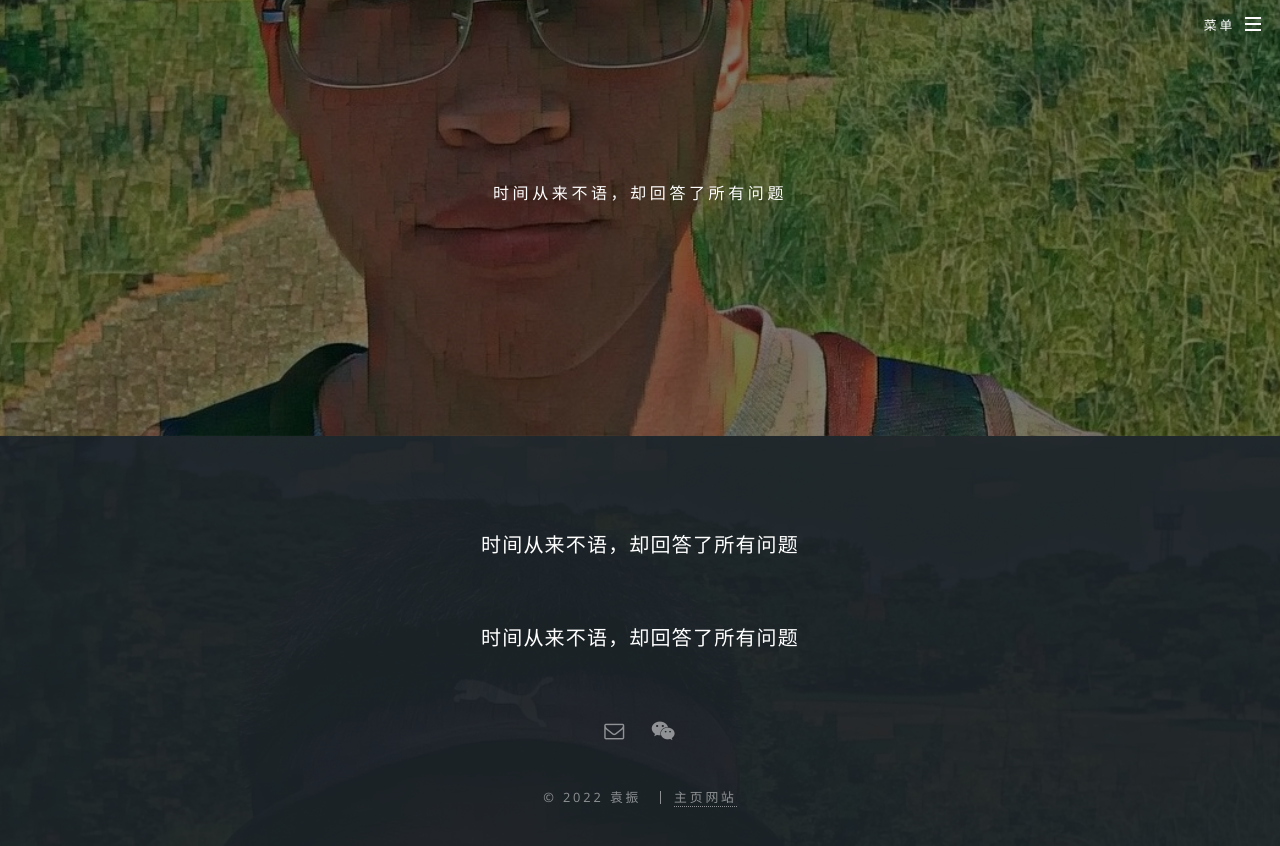
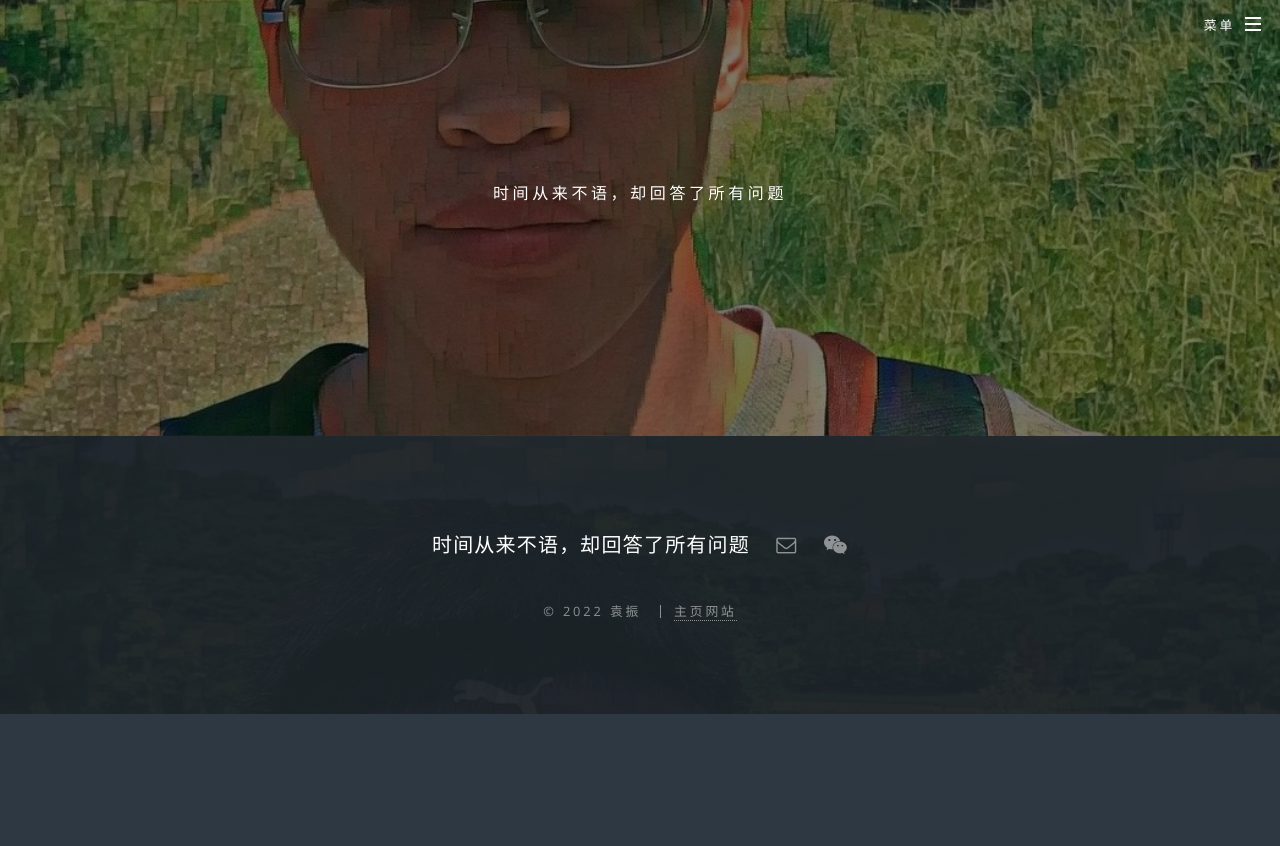
Before and after one commit to yz14/yz14.github.io4, a Jekyll site: the page built from index.html, in a window 1280 px wide and 900 px high, scrolled down 464 px. Shown: the top 846 px of the window. Built offline with Jekyll 4.4.1, drawn with Linux system fonts in a browser that asks for light colours; after the commit the page ends 1178 px from its top, so only the background shows below that.

Commit message:
Update footer.html

```diff
--- a/_includes/footer.html
+++ b/_includes/footer.html
@@ -1,8 +1,7 @@
 <!-- Footer -->
 <footer id="footer">
   <ul class="icons">
-    <p>时间从来不语，却回答了所有问题</p><br>
-    <p>时间从来不语，却回答了所有问题</p><br>
+    <li>时间从来不语，却回答了所有问题</li>
     {% for socloc in site.social %}
     {% if socloc[1] %}
     {% if socloc[0] == 'email' %}
```
